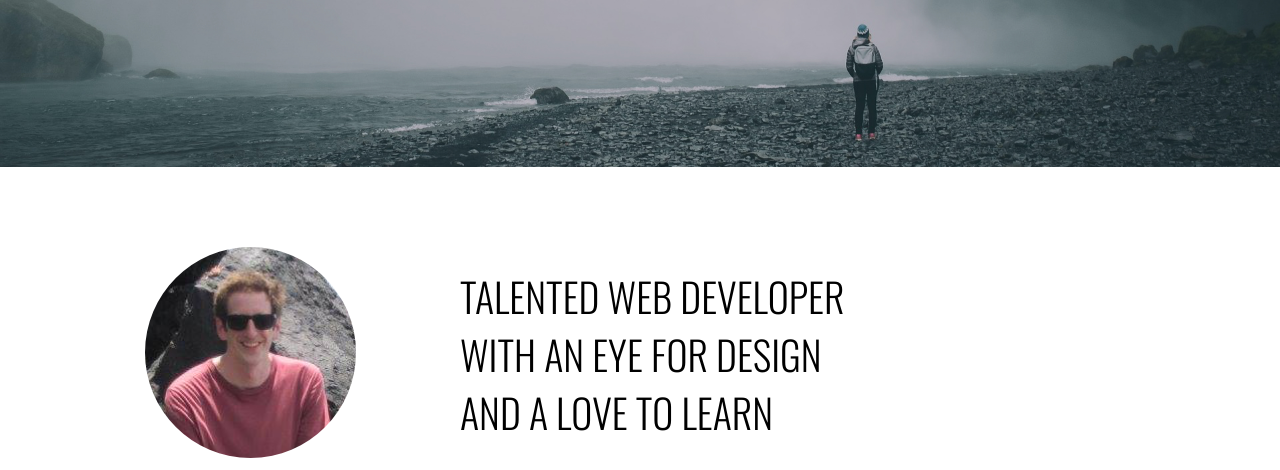
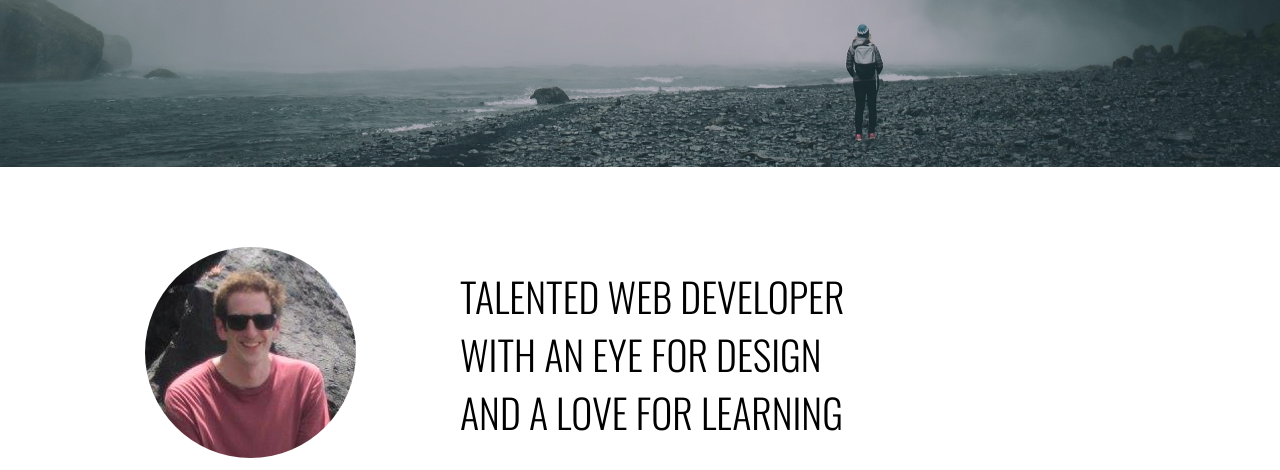
Before and after one commit to sorebear/project_portfolio, a plain HTML site: page index.html in a window 1280 px wide. Shown: the part 533-1003 px from the top of the page. Drawn offline with nearby package versions, Linux system fonts and the light colour scheme.

Commit message:
Sub Heading Changed Again

```diff
--- a/index.html
+++ b/index.html
@@ -72,7 +72,7 @@
 					<div class="name-label"></div>
 				</div><! --/col-lg-4-->
 				<div class="col-lg-8 name-desc">
-					<h2>TALENTED WEB DEVELOPER <br/>WITH AN EYE FOR DESIGN <br/>AND A LOVE TO LEARN</h2>
+					<h2>TALENTED WEB DEVELOPER <br/>WITH AN EYE FOR DESIGN <br/>AND A LOVE FOR LEARNING</h2>
 					<div class="name-zig"></div>
 
 					<div class="col-md-6">
```
